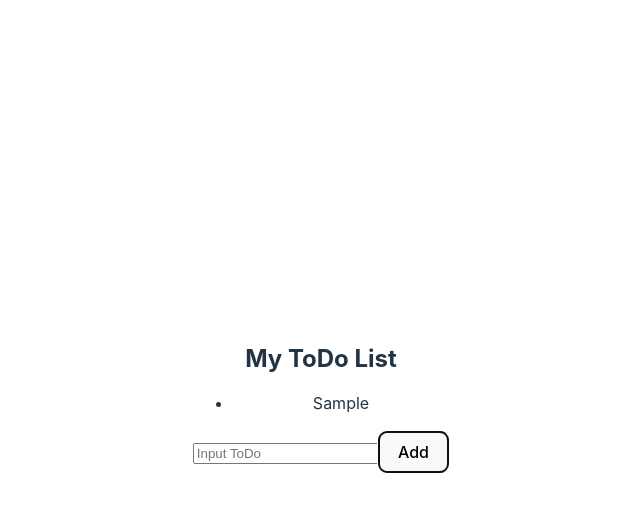
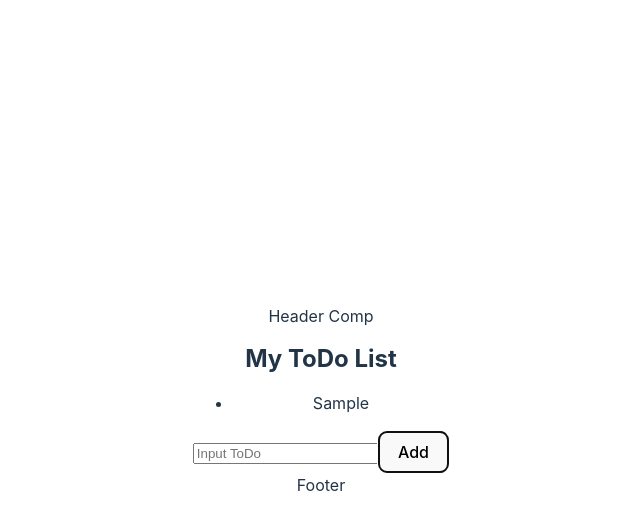
Before and after one commit to Sooro1024/BDG_React_October, a React (Vite) app: page / in a window 1280 px wide. Both pictures are taken after typing "Sample" into the empty fields and a click on the button "Add". Shown: the top 530 px of the page, without its empty margins (319-959 px from the left). Built offline with nearby package versions, Linux system fonts and the light colour scheme.

Commit message:
some corrections

```diff
--- a/src/App.js
+++ /dev/null
@@ -1,19 +0,0 @@
-
-import './App.css';
-import Footer from './components/footer/Footer'
-import Todo from './container/Todo'
-import {HeaderComp} from './components/header/HeaderComp'
-
-function App() {
-  return (
-    <div>
-
-    <HeaderComp></HeaderComp>
-    <Todo />
-    <Footer />
-
-    </div>
-  );
-}
-
-export default App;
--- a/src/App.jsx
+++ b/src/App.jsx
@@ -1,34 +1,16 @@
-import { useState } from 'react'
-import reactLogo from './assets/react.svg'
-import './App.css'
+import "./App.css";
+import Footer from "./components/footer/Footer";
+import Todo from "./container/Todo";
+import { HeaderComp } from "./components/header/HeaderComp";
 
 function App() {
-  const [count, setCount] = useState(0)
-
   return (
-    <div className="App">
-      <div>
-        <a href="https://vitejs.dev" target="_blank">
-          <img src="/vite.svg" className="logo" alt="Vite logo" />
-        </a>
-        <a href="https://reactjs.org" target="_blank">
-          <img src={reactLogo} className="logo react" alt="React logo" />
-        </a>
-      </div>
-      <h1>Vite + React</h1>
-      <div className="card">
-        <button onClick={() => setCount((count) => count + 1)}>
-          count is {count}
-        </button>
-        <p>
-          Edit <code>src/App.jsx</code> and save to test HMR
-        </p>
-      </div>
-      <p className="read-the-docs">
-        Click on the Vite and React logos to learn more
-      </p>
+    <div>
+      <HeaderComp></HeaderComp>
+      <Todo />
+      <Footer />
     </div>
-  )
+  );
 }
 
-export default App
+export default App;
--- a/src/components/footer/Footer.js
+++ b/src/components/footer/Footer.jsx
@@ -2,6 +2,6 @@ import React from 'react'
 
 export default function footer() {
   return (
-    <div></div>
+    <div>Footer</div>
   )
 }
--- a/src/components/header/HeaderComp.js
+++ b/src/components/header/HeaderComp.jsx
@@ -2,6 +2,6 @@ import React from 'react'
 
 export const HeaderComp = () => {
   return (
-    <div></div>
+    <div>Header Comp</div>
   )
 }
--- a/src/container/Todo.js
+++ /dev/null
@@ -1,32 +0,0 @@
-import React, { Component } from 'react'
-
-export default class Todo extends Component {
-
-    state = {
-        todo_list: [],
-        text: '',
-    }
-
-    handleChange = (evnt) =>{
-        this.setState({text: evnt.target.value})
-    }
-    handleAdd = () =>{
-        this.setState({
-            text: '',
-        todo_list:[...this.state.todo_list, this.state.text] })
-    }
-  render() {
-      const { todo_list, text} = this.state;
-    return (
-      <>
-      <h2>My ToDo List</h2>
-      <ul>
-          {todo_list.map((elem,index) => (<li key={index}>{elem}</li>))}
-      </ul>
-      <input placeholder="Input ToDo" value={text} onChange={this.handleChange}></input>
-      <button onClick= {this.handleAdd}>Add</button>
-      </>
-
-    )
-  }
-}
--- /dev/null
+++ b/src/container/Todo.jsx
@@ -0,0 +1,37 @@
+import React, { Component } from "react";
+
+export default class Todo extends Component {
+  state = {
+    todoList: [],
+    text: "",
+  };
+
+  handleChange = (evnt) => {
+    this.setState({ text: evnt.target.value });
+  };
+  handleAdd = () => {
+    this.setState({
+      text: "",
+      todoList: [...this.state.todoList, this.state.text],
+    });
+  };
+  render() {
+    const { todoList: todo_list, text } = this.state;
+    return (
+      <>
+        <h2>My ToDo List</h2>
+        <ul>
+          {todo_list.map((elem, index) => (
+            <li key={index}>{elem}</li>
+          ))}
+        </ul>
+        <input
+          placeholder="Input ToDo"
+          value={text}
+          onChange={this.handleChange}
+        ></input>
+        <button onClick={this.handleAdd}>Add</button>
+      </>
+    );
+  }
+}
```
